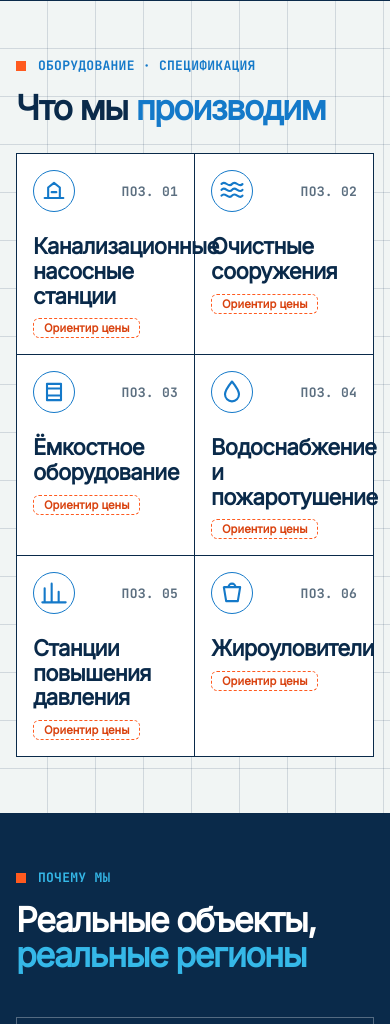
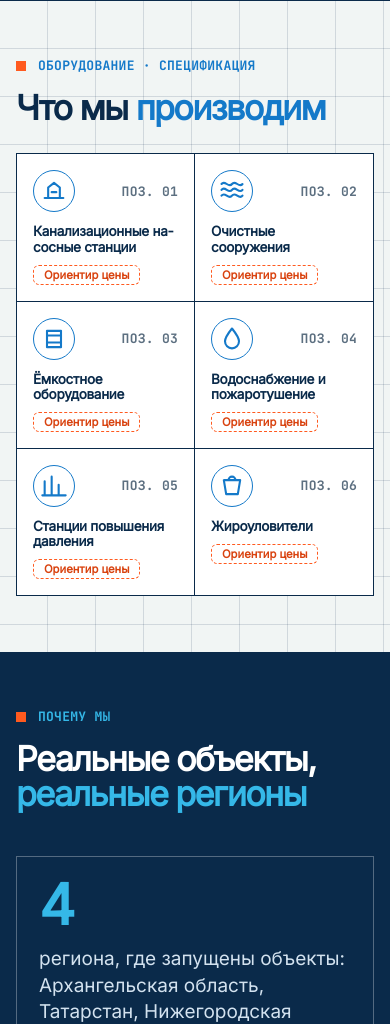
Before and after one commit to filatagapov2-cpu/pvk-e876224e, a plain HTML site: page pbs-774551/index.html in a window 390 px wide. Shown: the part 1539-2563 px from the top of the page. Drawn offline with Linux system fonts and the light colour scheme.

Commit message:
ПромБиоСток: исправлена мобильная сетка оборудования
Co-Authored-By: Claude Sonnet 5.5 <noreply@anthropic.com>
Claude-Session: https://claude.ai/code/session_01EzyhbuBEmvddM2L9Krmvm3

```diff
--- a/pbs-774551/index.html
+++ b/pbs-774551/index.html
@@ -94,7 +94,7 @@ footer{background:#061a30;color:#7f9ab4;padding:26px 0;font-size:14px}
 @keyframes fv{to{background-position:0 32px}}
 .nd{display:grid;grid-template-columns:72px 1fr;gap:16px;text-align:left;padding:0;align-items:center}.nd .c{margin:0}.nd b{margin:0}
 section.sec{padding:56px 0}.grid3{grid-template-columns:minmax(0,1fr) minmax(0,1fr);margin-top:28px}
-.svc{padding:16px}.svc-ic{width:42px;height:42px}..svc h3{font-size:13.5px;margin-top:12px;letter-spacing:-.02em;overflow-wrap:anywhere;hyphens:auto}.svc p,.svc .link{display:none}.svc-foot{margin-top:10px;padding-top:0;border:0;font-size:12.5px}
+.svc{padding:16px}.svc-ic{width:42px;height:42px}.svc h3{font-size:13.5px;margin-top:12px;letter-spacing:-.02em;overflow-wrap:anywhere;hyphens:auto}.svc p,.svc .link{display:none}.svc-foot{margin-top:10px;padding-top:0;border:0;font-size:12.5px}
 .proof{grid-template-columns:1fr}.pc{border-right:0;border-bottom:1.5px solid rgba(255,255,255,.3);padding:22px}.pc:last-child{border-bottom:0}.pc b{font-size:56px}.pills>span{padding:10px 14px;font-size:15px}
 .pjs{grid-template-columns:1fr}.pj-img{height:140px}
 .card{padding:24px}.cta-s{padding:56px 0}.cg{gap:32px}.ct b{font-size:20px}
```
